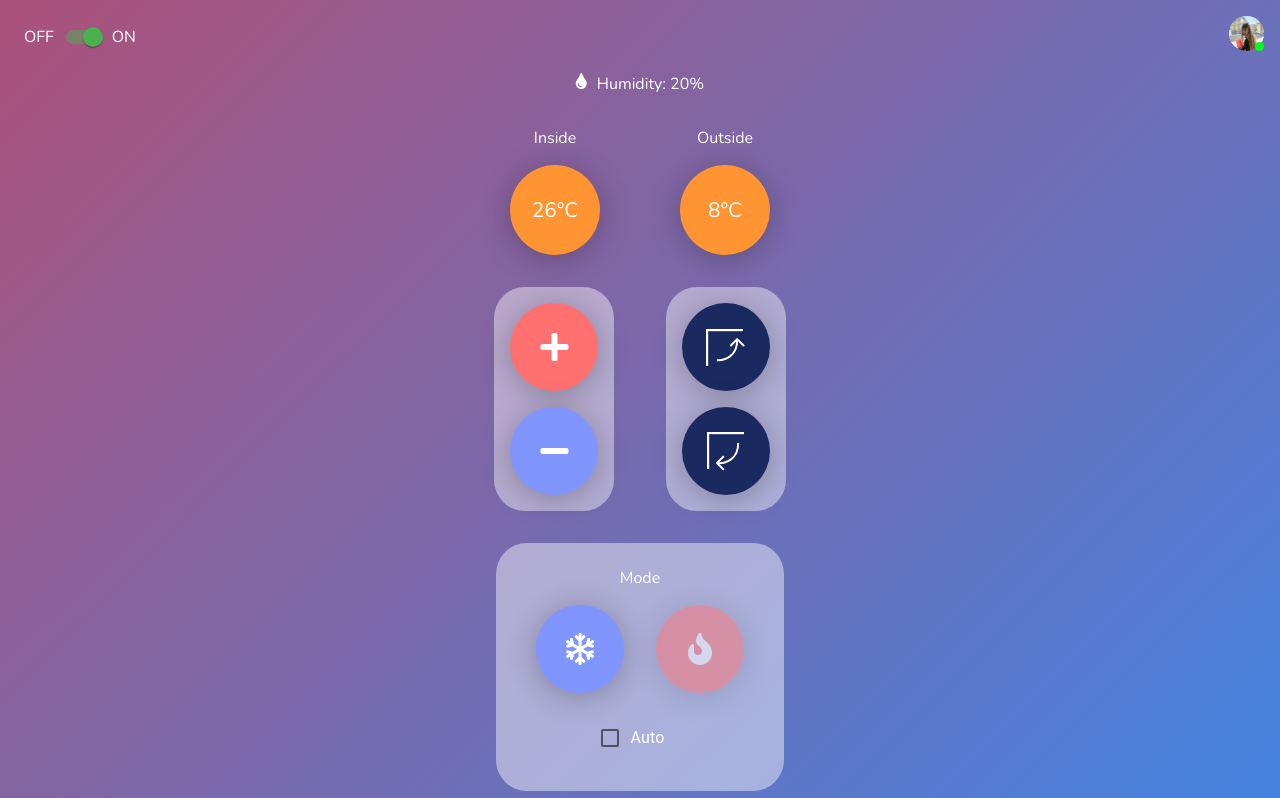
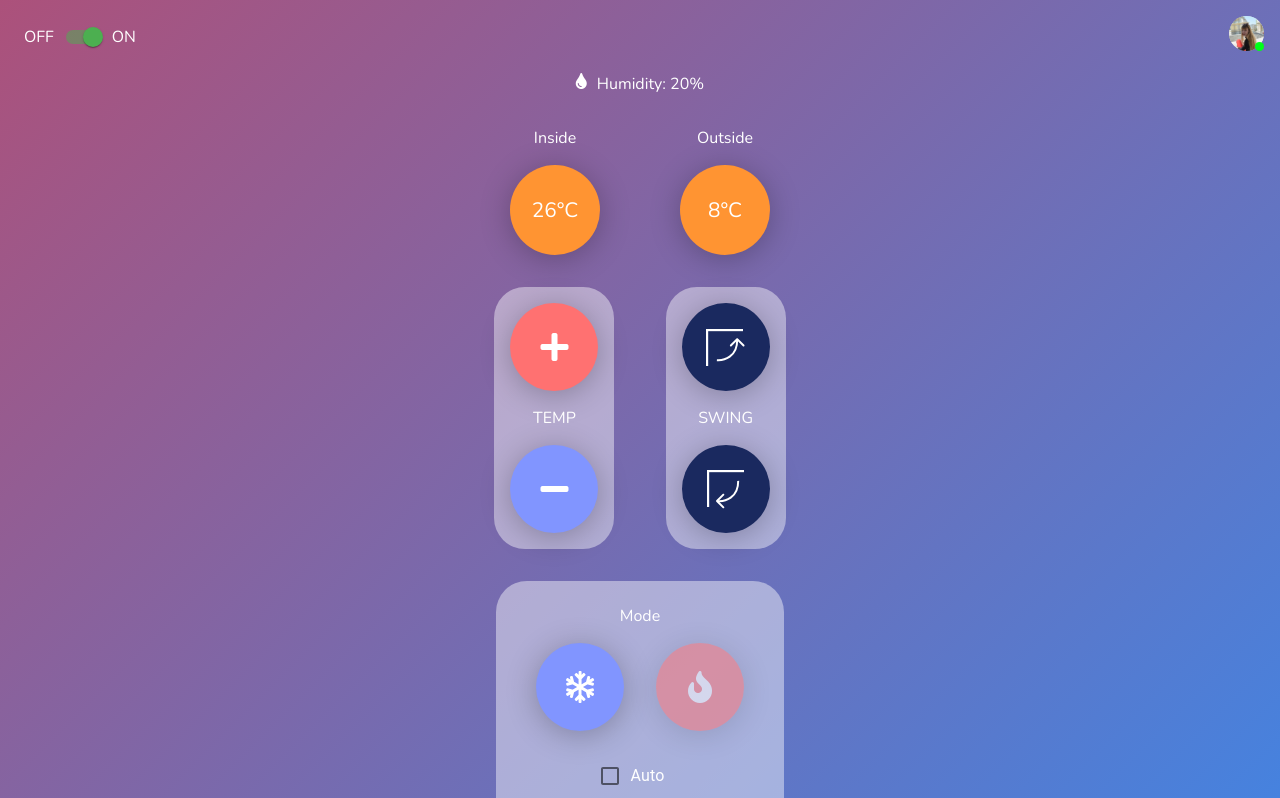
Before and after one commit to jimfilippou/hci-project, a React (Create React App) app: page / in a window 1280 px wide. Shown: the top 798 px of the page. Built offline with nearby package versions, Linux system fonts and the light colour scheme.

Commit message:
fix #8 and add word 'TEMP'

```diff
--- a/src/components/MainScreen/Main.js
+++ b/src/components/MainScreen/Main.js
@@ -72,6 +72,9 @@ function Main() {
                         <div onClick={() => limit(1)} className="button plus">
                             <i className="fas fa-plus"></i>
                         </div>
+                        <div className="temp-temp">
+                            <p>TEMP</p>
+                        </div>
                         <div onClick={() => limit(0)} className="button minus">
                             <i className="fas fa-minus"></i>
                         </div>
@@ -79,6 +82,9 @@ function Main() {
                     <div className="unify">
                         <div className="button swing">
                             <img alt="swing up" src={swingUP} />
+                        </div>
+                        <div className="swing-swing">
+                            <p>SWING</p>
                         </div>
                         <div className="button swing">
                             <img alt="swing down" src={swingDown} />
--- a/src/components/MainScreen/Main.scss
+++ b/src/components/MainScreen/Main.scss
@@ -146,7 +146,26 @@
                     }
                     &:first-child {
                         margin-bottom: 0.5em;
+
                     }
+                }
+                .swing-swing {
+                    text-align: center;
+                    color: white;
+                    p {
+                        margin-bottom: 1em;
+                        margin-top: .5em;
+                    }
+
+                }
+                .temp-temp{
+                    text-align: center;
+                    color: white;
+                    p {
+                        margin-bottom: 1em;
+                        margin-top: .5em;
+                    }
+
                 }
 
             }
```
